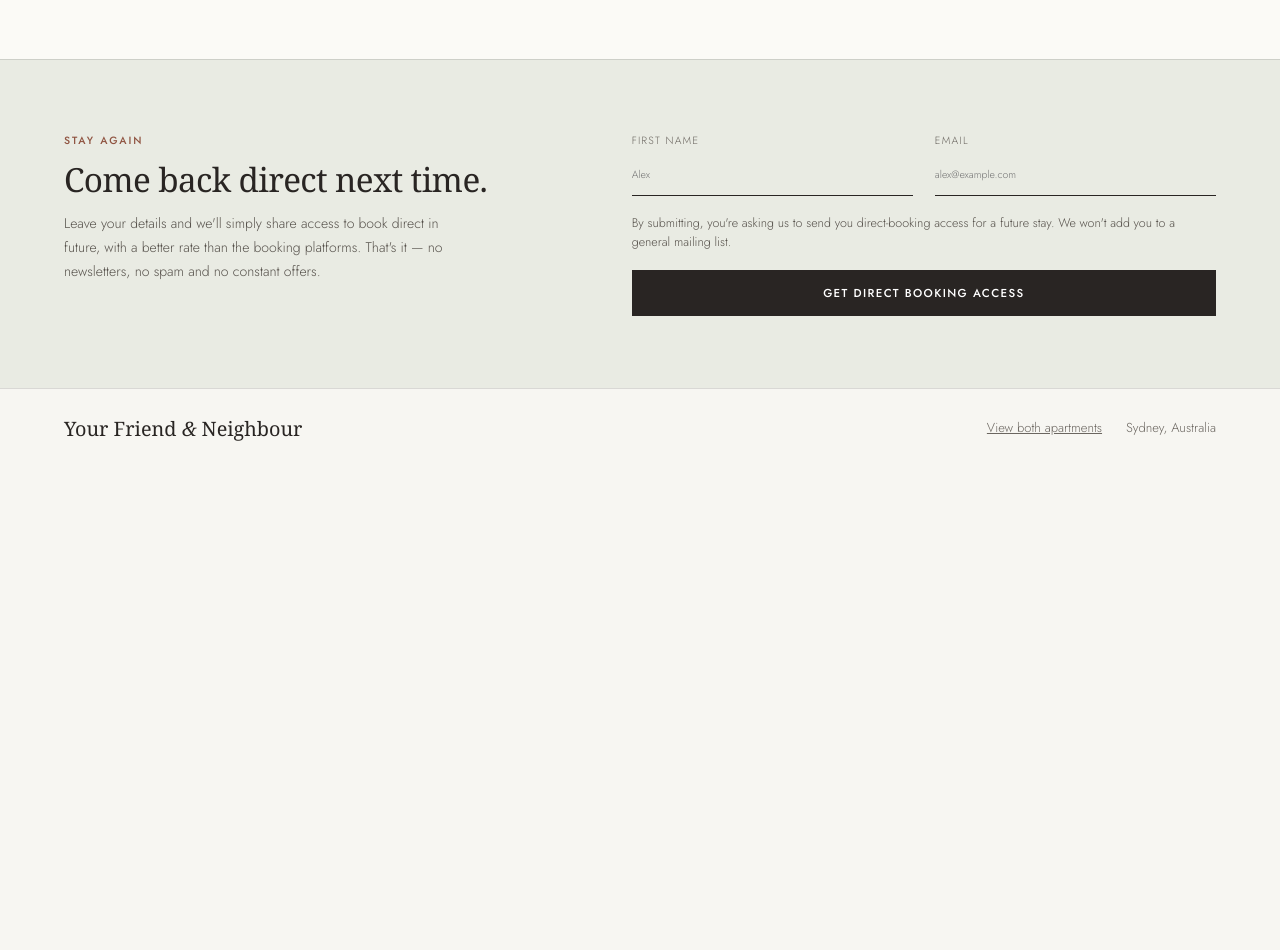
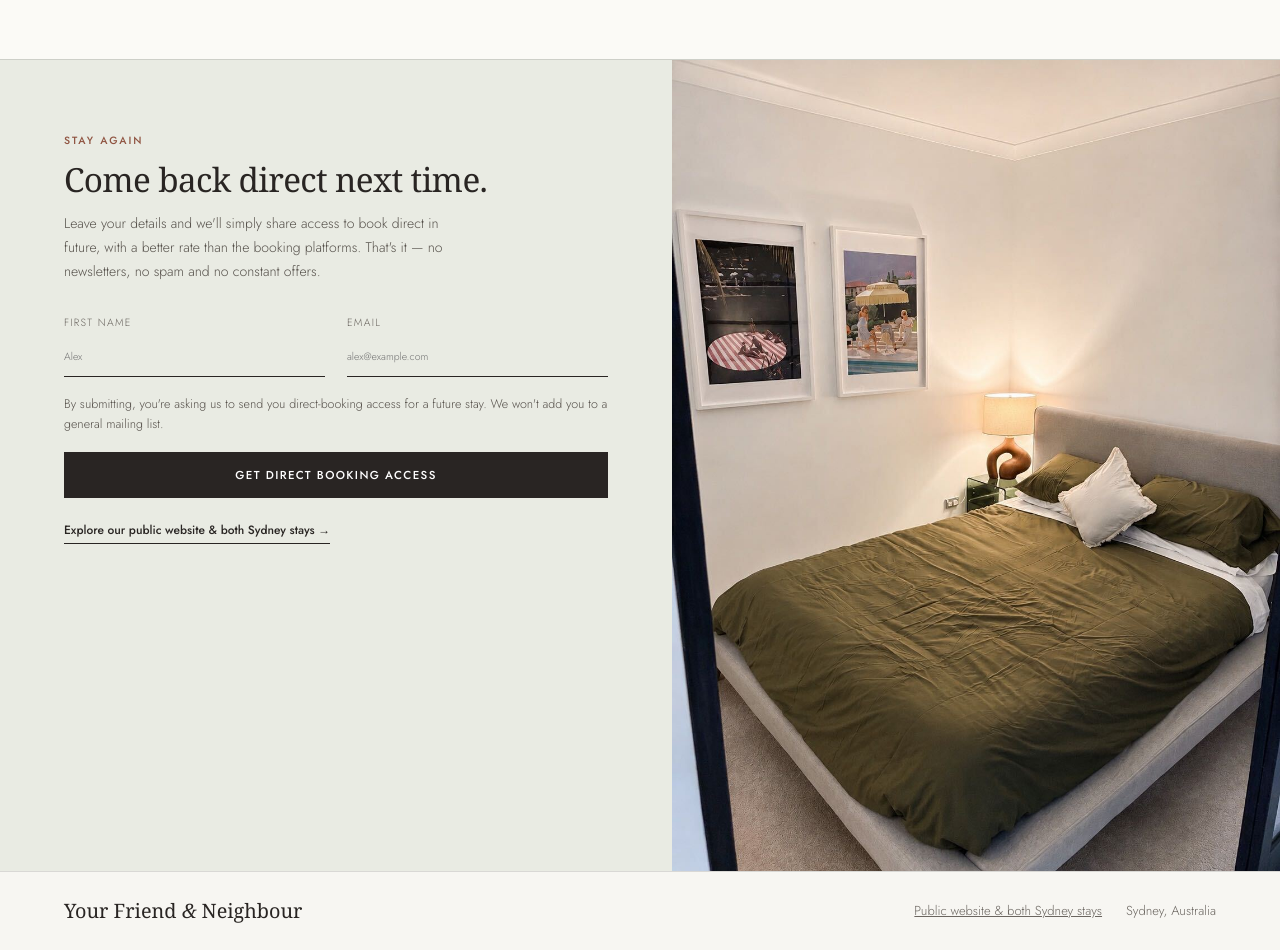
Before and after one commit to kelsydavis11/yourfriendandneighbour, a plain HTML site: page surry-hills.html in a window 1280 px wide. Shown: the part 3260-4210 px from the top of the page. Before the commit the page ends 3727 px from the top, so only its background shows below. Drawn offline with Linux system fonts and the light colour scheme; a web font is replaced by a local one.

Commit message:
Add property image and public site link to Surry Hills guest page

```diff
--- a/surry-hills.html
+++ b/surry-hills.html
@@ -12,12 +12,37 @@
 
   <style>
     #essentials, #guide, #stay-again { scroll-margin-top: 120px; }
-    .guest-stay-again{padding:72px 5vw;background:rgba(183,195,174,.22);border-top:1px solid var(--line);display:grid;grid-template-columns:.9fr 1.1fr;gap:7vw;align-items:start}
-    .guest-stay-again-copy{max-width:560px}.guest-stay-again-copy h2{margin-bottom:16px}.guest-stay-again-copy p:not(.eyebrow){margin:0;color:var(--body);font-size:14px;line-height:1.7;max-width:48ch}
-    .guest-stay-again-form{display:grid;grid-template-columns:1fr 1fr;gap:18px 22px;max-width:620px}.guest-stay-again-form label{display:grid;gap:5px;font-size:10.5px;letter-spacing:.12em;text-transform:uppercase;color:var(--muted)}
+
+    .guest-stay-again{
+      padding:0;
+      background:rgba(183,195,174,.22);
+      border-top:1px solid var(--line);
+      display:grid;
+      grid-template-columns:1.05fr .95fr;
+      align-items:stretch;
+    }
+    .guest-stay-again-panel{padding:72px 5vw}
+    .guest-stay-again-copy{max-width:560px}
+    .guest-stay-again-copy h2{margin-bottom:16px}
+    .guest-stay-again-copy p:not(.eyebrow){margin:0;color:var(--body);font-size:14px;line-height:1.7;max-width:48ch}
+    .guest-stay-again-form{display:grid;grid-template-columns:1fr 1fr;gap:18px 22px;max-width:620px;margin-top:30px}
+    .guest-stay-again-form label{display:grid;gap:5px;font-size:10.5px;letter-spacing:.12em;text-transform:uppercase;color:var(--muted)}
     .guest-stay-again-form input[type=text],.guest-stay-again-form input[type=email]{width:100%;border:0;border-bottom:1px solid var(--ink);background:transparent;padding:11px 0;font:inherit;outline:none}
-    .guest-stay-again-form .stay-again-note{grid-column:1/-1;margin:0;color:var(--body);font-size:12.5px;line-height:1.55}.guest-stay-again-form button{grid-column:1/-1;min-height:46px;padding:13px 22px;border:0;background:var(--ink);color:#fff;text-transform:uppercase;letter-spacing:.12em;font:500 11.5px "Jost",sans-serif;cursor:pointer}.guest-stay-again-form button:hover{background:#3E4A38}
-    @media(max-width:760px){.guest-stay-again{grid-template-columns:1fr;gap:28px;padding:52px 4vw}.guest-stay-again-form{grid-template-columns:1fr}.guest-stay-again-form .stay-again-note,.guest-stay-again-form button{grid-column:1}}
+    .guest-stay-again-form .stay-again-note{grid-column:1/-1;margin:0;color:var(--body);font-size:12.5px;line-height:1.55}
+    .guest-stay-again-form button{grid-column:1/-1;min-height:46px;padding:13px 22px;border:0;background:var(--ink);color:#fff;text-transform:uppercase;letter-spacing:.12em;font:500 11.5px "Jost",sans-serif;cursor:pointer}
+    .guest-stay-again-form button:hover{background:#3E4A38}
+    .guest-stay-again-image{min-height:430px;overflow:hidden}
+    .guest-stay-again-image img{width:100%;height:100%;object-fit:cover;object-position:50% 50%;display:block}
+    .surry-hills-guest-page .guest-stay-again-image img{object-position:50% 55%}
+    .guest-public-site-link{display:inline-block;margin-top:22px;font-size:12px;font-weight:500;text-decoration:none;border-bottom:1px solid currentColor;padding-bottom:2px}
+
+    @media(max-width:760px){
+      .guest-stay-again{grid-template-columns:1fr}
+      .guest-stay-again-panel{padding:52px 4vw}
+      .guest-stay-again-image{min-height:280px}
+      .guest-stay-again-form{grid-template-columns:1fr}
+      .guest-stay-again-form .stay-again-note,.guest-stay-again-form button{grid-column:1}
+    }
   </style>
 </head>
 <body class="guest-page surry-hills-guest-page">
@@ -97,16 +122,34 @@
     </section>
 
     <section id="stay-again" class="guest-stay-again" aria-labelledby="stay-again-heading">
-      <div class="guest-stay-again-copy"><p class="eyebrow">Stay again</p><h2 id="stay-again-heading">Come back direct next time.</h2><p>Leave your details and we'll simply share access to book direct in future, with a better rate than the booking platforms. That's it — no newsletters, no spam and no constant offers.</p></div>
-      <form class="guest-stay-again-form">
-        <label>First name<input type="text" name="first_name" autocomplete="given-name" placeholder="Alex"></label>
-        <label>Email<input type="email" name="email" autocomplete="email" placeholder="alex@example.com"></label>
-        <p class="stay-again-note">By submitting, you're asking us to send you direct-booking access for a future stay. We won't add you to a general mailing list.</p>
-        <button type="button">Get direct booking access</button>
-      </form>
+      <div class="guest-stay-again-panel">
+        <div class="guest-stay-again-copy">
+          <p class="eyebrow">Stay again</p>
+          <h2 id="stay-again-heading">Come back direct next time.</h2>
+          <p>Leave your details and we'll simply share access to book direct in future, with a better rate than the booking platforms. That's it — no newsletters, no spam and no constant offers.</p>
+        </div>
+        <form class="guest-stay-again-form">
+          <label>First name
+            <input type="text" name="first_name" autocomplete="given-name" placeholder="Alex">
+          </label>
+          <label>Email
+            <input type="email" name="email" autocomplete="email" placeholder="alex@example.com">
+          </label>
+          <p class="stay-again-note">By submitting, you're asking us to send you direct-booking access for a future stay. We won't add you to a general mailing list.</p>
+          <button type="button">Get direct booking access</button>
+        </form>
+        <a class="guest-public-site-link" href="index.html#stays">Explore our public website &amp; both Sydney stays →</a>
+      </div>
+      <div class="guest-stay-again-image">
+        <img src="DA6BAB6C-210C-411A-82E0-B5D8D0B100B7.jpg" alt="Bedroom at Excelsior on Elizabeth in Surry Hills">
+      </div>
     </section>
   </main>
 
-  <footer><div class="footer-brand">Your Friend <span>&amp;</span> Neighbour</div><p><a href="index.html">View both apartments</a></p><p>Sydney, Australia</p></footer>
+  <footer>
+    <div class="footer-brand">Your Friend <span>&amp;</span> Neighbour</div>
+    <p><a href="index.html#stays">Public website &amp; both Sydney stays</a></p>
+    <p>Sydney, Australia</p>
+  </footer>
 </body>
 </html>
```
